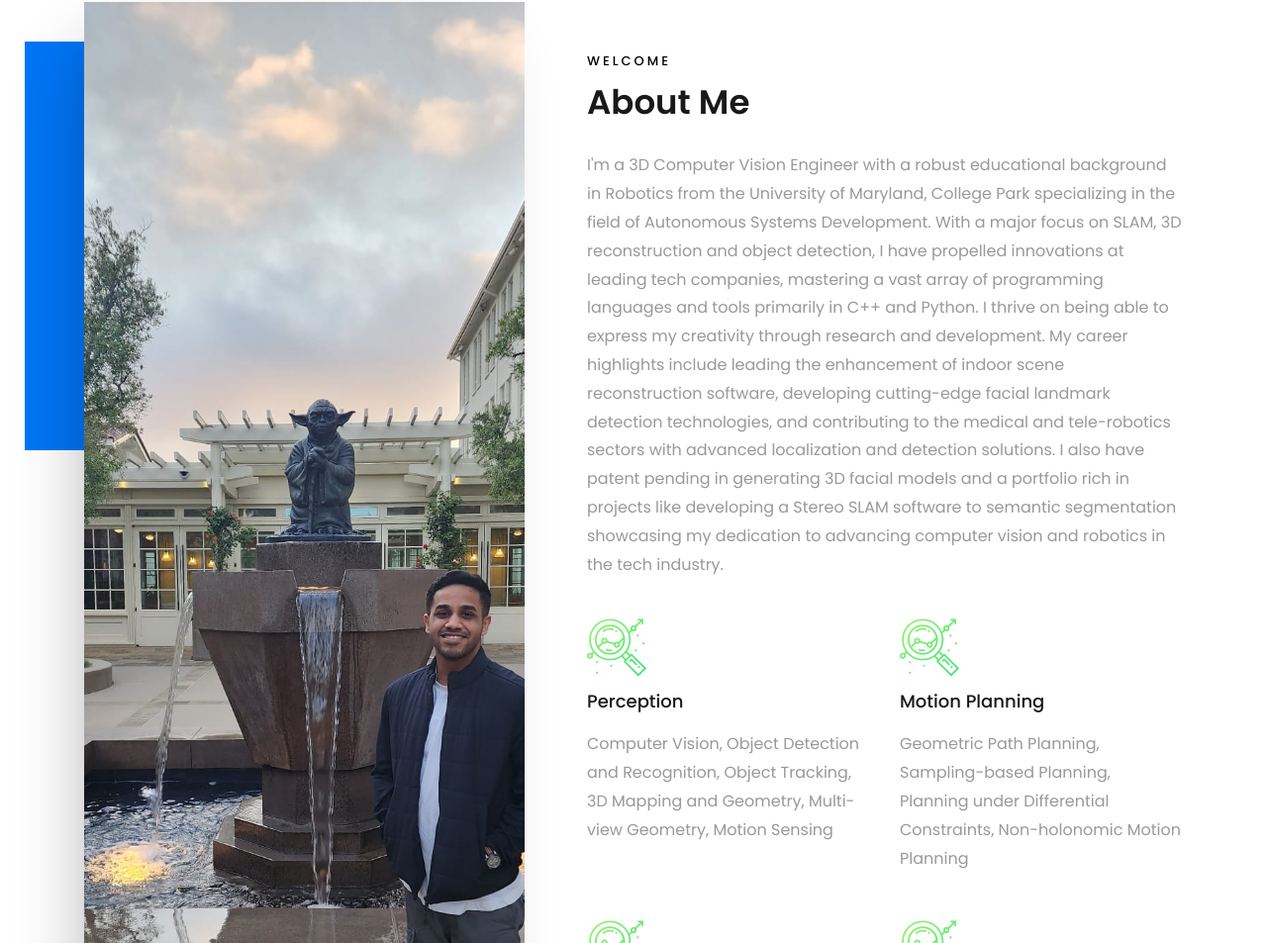
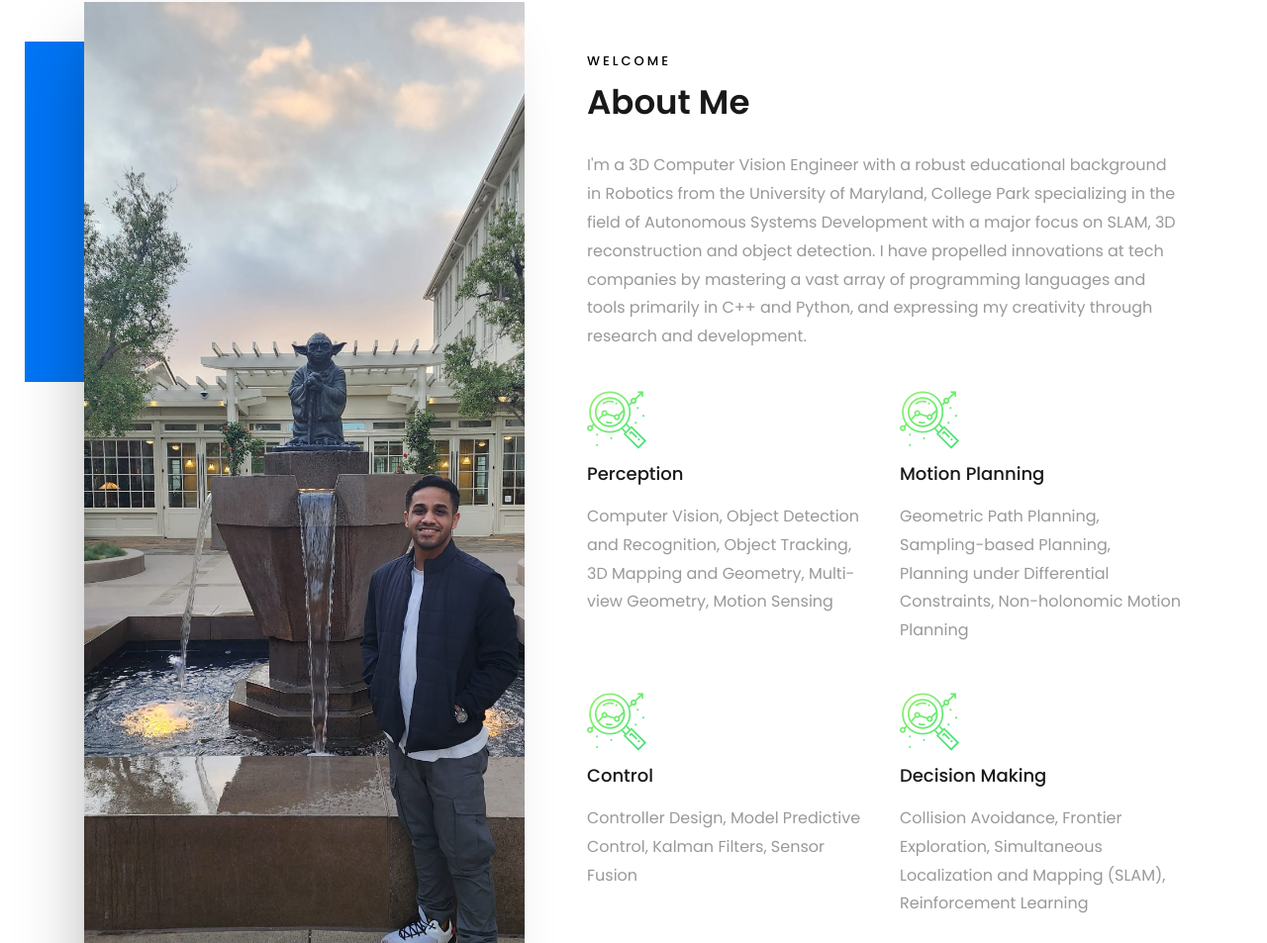
Before and after one commit to adheeshc/adheeshc.github.io, a plain HTML site: page index.html in a window 1280 px wide. Shown: the part 860-1813 px from the top of the page at 99% size. Drawn offline with Linux system fonts and the light colour scheme; files whose address does not match are found by name.

Commit message:
updated about me

```diff
--- a/index.html
+++ b/index.html
@@ -104,7 +104,7 @@
 		          <div class="col-md-12 heading-section ftco-animate">
 		          	<span class="subheading">Welcome</span>
 		            <h2 class="mb-4" style="font-size: 34px; text-transform: capitalize;">About Me</h2>
-		            <p>I'm a 3D Computer Vision Engineer with a robust educational background in Robotics from the University of Maryland, College Park specializing in the field of Autonomous Systems Development. With a major focus on SLAM, 3D reconstruction and object detection, I have propelled innovations at leading tech companies, mastering a vast array of programming languages and tools primarily in C++ and Python. I thrive on being able to express my creativity through research and development. My career highlights include leading the enhancement of indoor scene reconstruction software, developing cutting-edge facial landmark detection technologies, and contributing to the medical and tele-robotics sectors with advanced localization and detection solutions. I also have patent pending in generating 3D facial models and a portfolio rich in projects like developing a Stereo SLAM software to semantic segmentation showcasing my dedication to advancing computer vision and robotics in the tech industry.
+		            <p>I'm a 3D Computer Vision Engineer with a robust educational background in Robotics from the University of Maryland, College Park specializing in the field of Autonomous Systems Development with a major focus on SLAM, 3D reconstruction and object detection. I have propelled innovations at tech companies by mastering a vast array of programming languages and tools primarily in C++ and Python, and expressing my creativity through research and development.
 		            </p>
 		          </div>
 		        </div>
```
